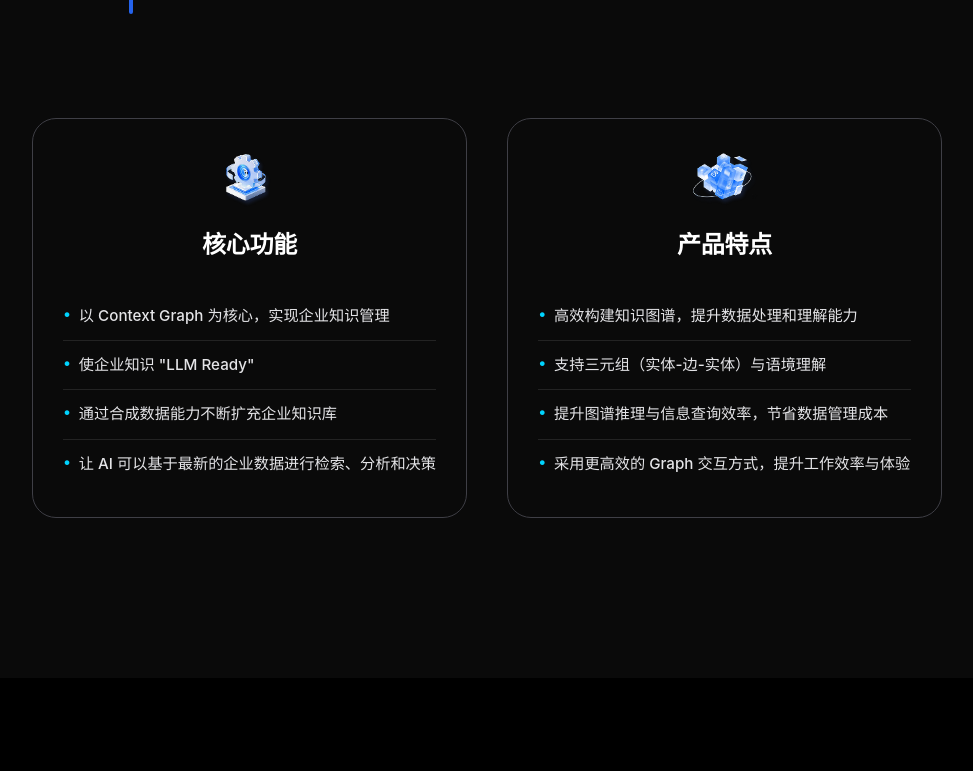
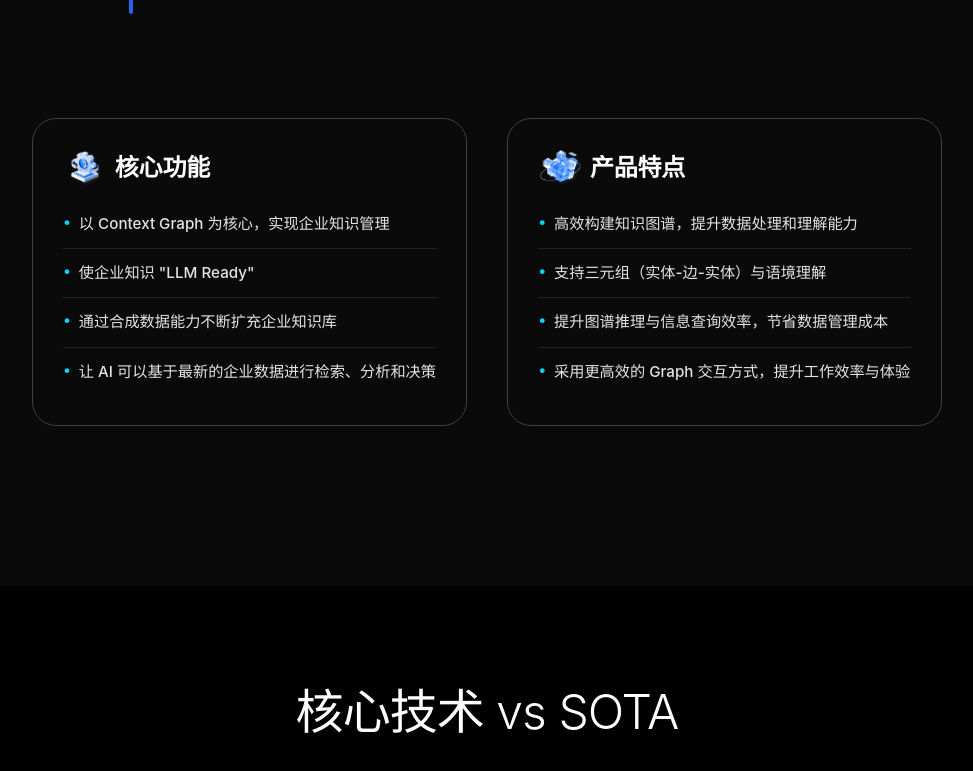
Before and after one commit to snailuu/dataarc-website, a Vue app: page /technology in a window 1280 px wide. Shown: the part 1910-2681 px from the top of the page, without its empty margins (153-1126 px from the left). Built offline with nearby package versions, Linux system fonts and the light colour scheme.

Commit message:
样式：微调核心功能和产品特点卡片样式边距

```diff
--- a/src/views/Technology.vue
+++ b/src/views/Technology.vue
@@ -135,10 +135,10 @@
         <!-- 核心功能和产品特点 -->
         <div class="feature-cards">
           <div class="feature-card">
-            <img src="/images/icons/核心技术页面-核心功能-icon.png" alt="核心功能" class="feature-icon">
-            <div class="title-bilingual">
-              <h3 class="title-main">{{ t('technology.features.core.title') }}</h3>
-            </div>
+                          <div class="title-bilingual" style="display: flex !important; align-items: center !important; text-align: left !important; flex-direction: row !important; margin: 0 0 12px 0 !important;">
+                <img src="/images/icons/核心技术页面-核心功能-icon.png" alt="核心功能" class="feature-icon" style="width: 48px !important; height: 48px !important; object-fit: contain !important; object-position: center !important; margin: 0 !important;">
+                <h3 class="title-main" style="margin: 0 !important; flex: 1 !important;">{{ t('technology.features.core.title') }}</h3>
+              </div>
             <ul class="list-bilingual">
               <li
                 v-for="(item, index) in coreFeatureItems"
@@ -151,10 +151,10 @@
           </div>
 
           <div class="feature-card">
-            <img src="/images/icons/核心技术页面-产品特点-icon.png" alt="产品特点" class="feature-icon">
-            <div class="title-bilingual">
-              <h3 class="title-main">{{ t('technology.features.product.title') }}</h3>
-            </div>
+                          <div class="title-bilingual" style="display: flex !important; align-items: center !important; text-align: left !important; flex-direction: row !important; margin: 0 0 12px 0 !important;">
+                <img src="/images/icons/核心技术页面-产品特点-icon.png" alt="产品特点" class="feature-icon" style="width: 48px !important; height: 48px !important; object-fit: contain !important; object-position: center !important; margin: 0 !important;">
+                <h3 class="title-main" style="margin: 0 !important; flex: 1 !important;">{{ t('technology.features.product.title') }}</h3>
+              </div>
             <ul class="list-bilingual">
               <li
                 v-for="(item, index) in productFeatureItems"
@@ -571,30 +571,44 @@ const toggleFaq = (type, index) => {
   margin-right: auto;
 }
 
+/* 确保图标和标题并排显示 */
+.fullscreen-section .feature-card .title-bilingual {
+  display: flex !important;
+  align-items: center !important;
+  text-align: left !important;
+  justify-content: flex-start !important;
+}
+
 .feature-card {
   background: var(--glass-bg);
   border: 1px solid var(--glass-border);
   backdrop-filter: var(--glass-backdrop);
   border-radius: var(--radius-xl);
   padding: var(--space-8);
-  text-align: center;
 }
 
 .feature-icon {
-  width: 80px;
-  height: 80px;
-  margin: 0 auto var(--space-6) auto;
-  display: block;
+  width: 48px;
+  height: 48px;
+  margin-right: var(--space-3);
+  flex-shrink: 0;
+  object-fit: contain;
+  object-position: center;
 }
 
 .feature-card .title-bilingual {
-  margin-bottom: var(--space-6);
+  display: flex !important;
+  align-items: center !important;
+  margin-bottom: var(--space-3);
+  text-align: left !important;
 }
 
 .feature-card .title-main {
   font-size: 1.5rem;
   font-weight: 600;
   color: var(--text-primary);
+  margin: 0 !important;
+  display: inline-block !important;
 }
 
 .list-bilingual {
@@ -969,6 +983,11 @@ const toggleFaq = (type, index) => {
     gap: var(--space-6);
   }
 
+  .feature-icon {
+    width: 40px;
+    height: 40px;
+  }
+
   .title-bilingual{
     display: flex;
     align-items: center;
```
